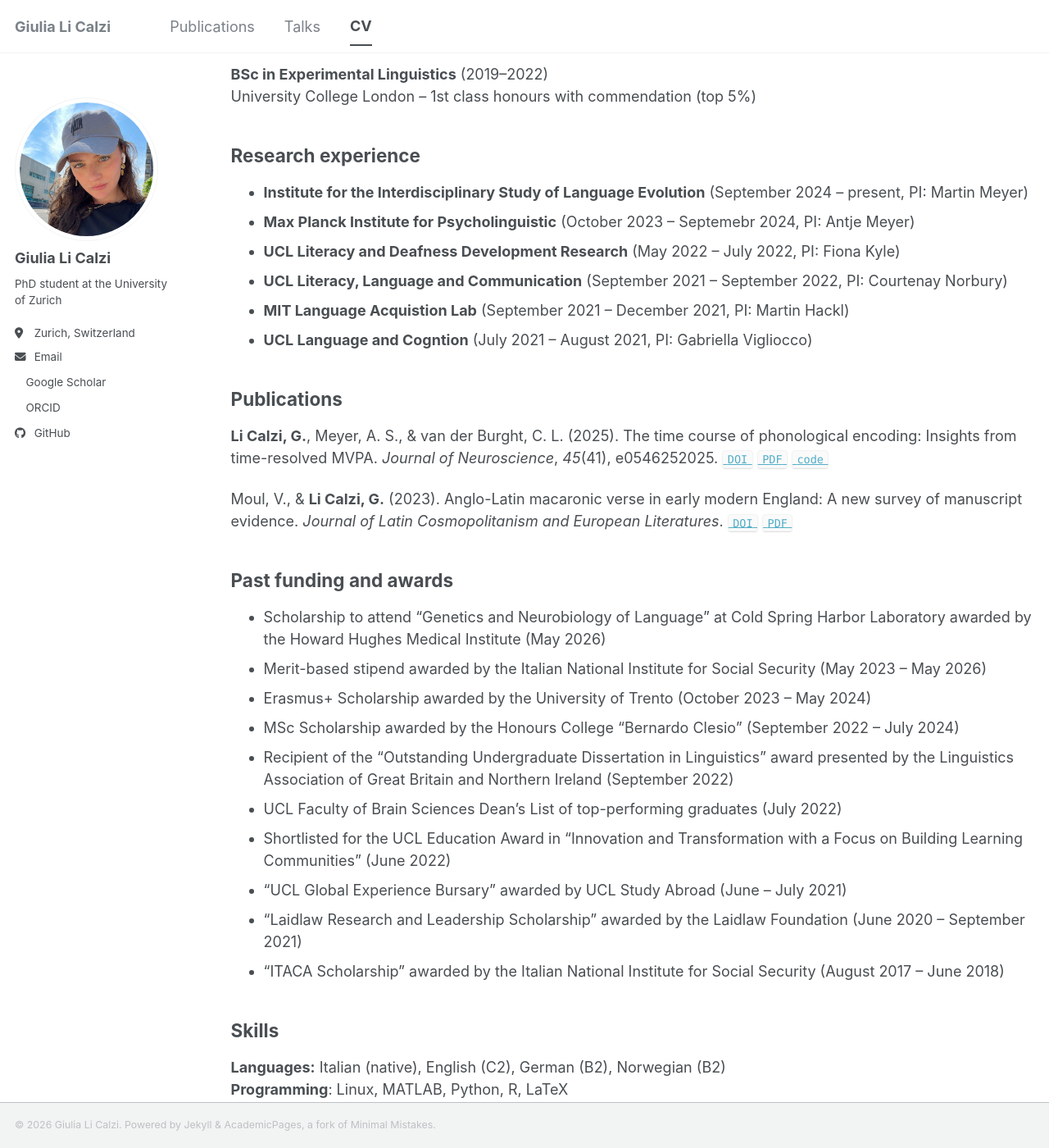
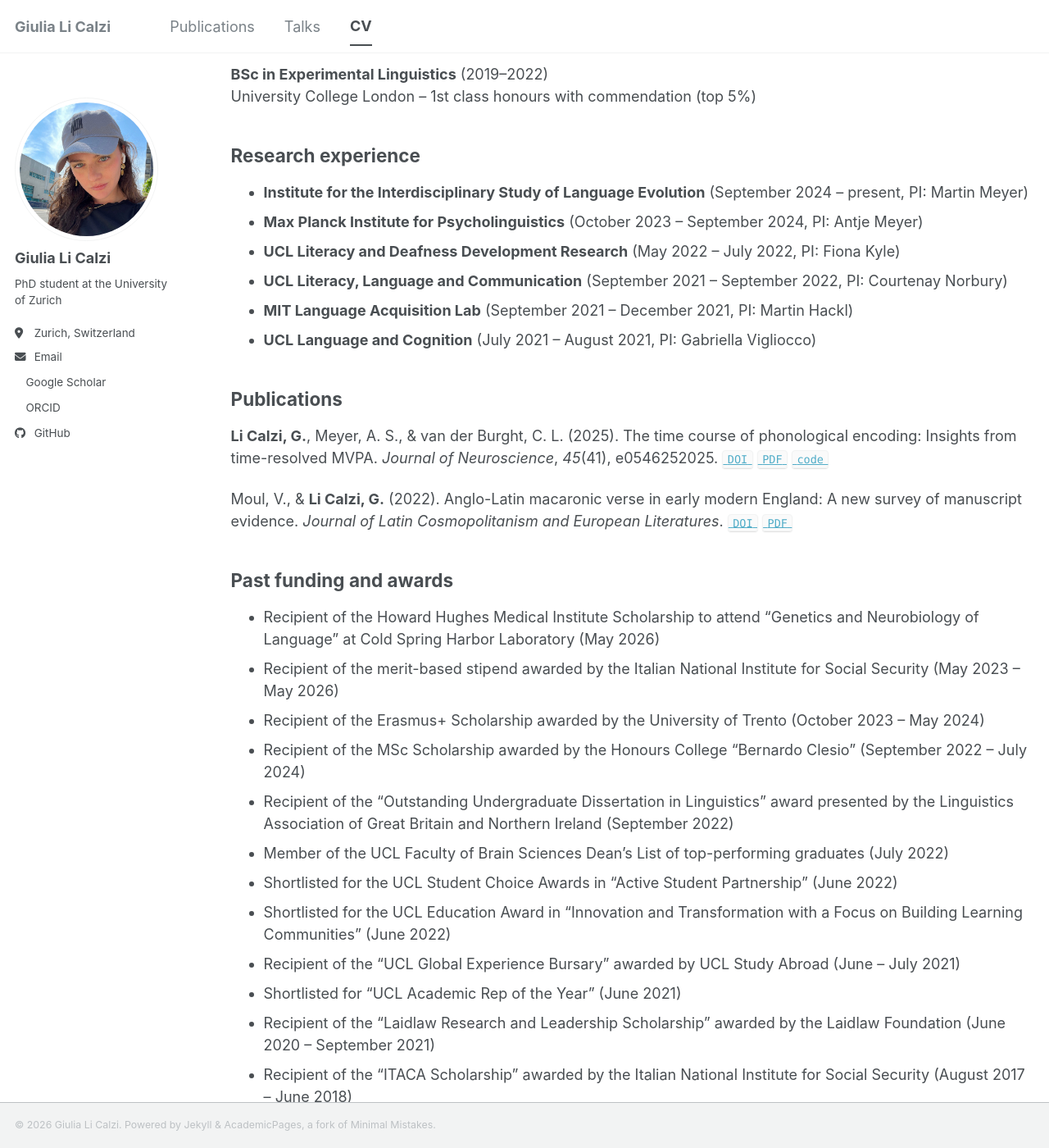
Before and after one commit to glicalzi/glicalzi.github.io, a Jekyll site: the page built from _pages/cv.md, in a window 1280 px wide and 1400 px high, scrolled down 297 px. Shown: the whole window at 82% size. Built offline with Jekyll 4.4.1, drawn with Linux system fonts in a browser that asks for light colours; a style sheet for code colours, icons or effects is not loaded.

Commit message:
Update cv.md

```diff
--- a/_pages/cv.md
+++ b/_pages/cv.md
@@ -20,28 +20,30 @@ University College London &ndash; 1st class honours with commendation (top 5%)
 
 ## Research experience
 - **Institute for the Interdisciplinary Study of Language Evolution** (September 2024 &ndash; present, PI: Martin Meyer)
-- **Max Planck Institute for Psycholinguistic** (October 2023 &ndash; Septemebr 2024, PI: Antje Meyer)
+- **Max Planck Institute for Psycholinguistics** (October 2023 &ndash; September 2024, PI: Antje Meyer)
 - **UCL Literacy and Deafness Development Research** (May 2022 &ndash; July 2022, PI: Fiona Kyle)
 - **UCL Literacy, Language and Communication** (September 2021 &ndash; September 2022, PI: Courtenay Norbury)
-- **MIT Language Acquistion Lab** (September 2021 &ndash; December 2021, PI: Martin Hackl)
-- **UCL Language and Cogntion** (July 2021 &ndash; August 2021, PI: Gabriella Vigliocco)
+- **MIT Language Acquisition Lab** (September 2021 &ndash; December 2021, PI: Martin Hackl)
+- **UCL Language and Cognition** (July 2021 &ndash; August 2021, PI: Gabriella Vigliocco)
 
 ## Publications
 **Li Calzi, G.**, Meyer, A. S., & van der Burght, C. L. (2025). The time course of phonological encoding: Insights from time-resolved MVPA. *Journal of Neuroscience*, *45*(41), e0546252025. [`DOI`](https://doi.org/10.1523/JNEUROSCI.0546-25.2025) [`PDF`](https://glicalzi.github.io/files/LiCalzi_JNeurosci_2025.pdf) [`code`](https://osf.io/nvgwx/)
 
-Moul, V., & **Li Calzi, G.** (2023). Anglo-Latin macaronic verse in early modern England: A new survey of manuscript evidence. *Journal of Latin Cosmopolitanism and European Literatures*. [`DOI`](https://doi.org/10.21825/jolcel.81971) [`PDF`](https://glicalzi.github.io/files/jolcel-81971-LiCalzi.pdf)
+Moul, V., & **Li Calzi, G.** (2022). Anglo-Latin macaronic verse in early modern England: A new survey of manuscript evidence. *Journal of Latin Cosmopolitanism and European Literatures*. [`DOI`](https://doi.org/10.21825/jolcel.81971) [`PDF`](https://glicalzi.github.io/files/jolcel-81971-LiCalzi.pdf)
 
 ## Past funding and awards
-- Scholarship to attend "Genetics and Neurobiology of Language" at Cold Spring Harbor Laboratory awarded by the Howard Hughes Medical Institute (May 2026)
-- Merit-based stipend awarded by the Italian National Institute for Social Security (May 2023 &ndash; May 2026)
-- Erasmus+ Scholarship awarded by the University of Trento (October 2023 &ndash; May 2024)
-- MSc Scholarship awarded by the Honours College "Bernardo Clesio" (September 2022 &ndash; July 2024)
+- Recipient of the Howard Hughes Medical Institute Scholarship to attend "Genetics and Neurobiology of Language" at Cold Spring Harbor Laboratory (May 2026)
+- Recipient of the merit-based stipend awarded by the Italian National Institute for Social Security (May 2023 &ndash; May 2026)
+- Recipient of the Erasmus+ Scholarship awarded by the University of Trento (October 2023 &ndash; May 2024)
+- Recipient of the MSc Scholarship awarded by the Honours College "Bernardo Clesio" (September 2022 &ndash; July 2024)
 - Recipient of the "Outstanding Undergraduate Dissertation in Linguistics" award presented by the Linguistics Association of Great Britain and Northern Ireland (September 2022)
-- UCL Faculty of Brain Sciences Dean's List of top-performing graduates (July 2022)
+- Member of the UCL Faculty of Brain Sciences Dean's List of top-performing graduates (July 2022)
+- Shortlisted for the UCL Student Choice Awards in "Active Student Partnership" (June 2022)
 - Shortlisted for the UCL Education Award in "Innovation and Transformation with a Focus on Building Learning Communities" (June 2022)
-- "UCL Global Experience Bursary" awarded by UCL Study Abroad (June &ndash; July 2021)
-- "Laidlaw Research and Leadership Scholarship" awarded by the Laidlaw Foundation (June 2020 &ndash; September 2021)
-- "ITACA Scholarship" awarded by the Italian National Institute for Social Security (August 2017 &ndash; June 2018)
+- Recipient of the "UCL Global Experience Bursary" awarded by UCL Study Abroad (June &ndash; July 2021)
+- Shortlisted for "UCL Academic Rep of the Year" (June 2021)
+- Recipient of the "Laidlaw Research and Leadership Scholarship" awarded by the Laidlaw Foundation (June 2020 &ndash; September 2021)
+- Recipient of the "ITACA Scholarship" awarded by the Italian National Institute for Social Security (August 2017 &ndash; June 2018)
 
 ## Skills
 **Languages:** Italian (native), English (C2), German (B2), Norwegian (B2)<br>
```
